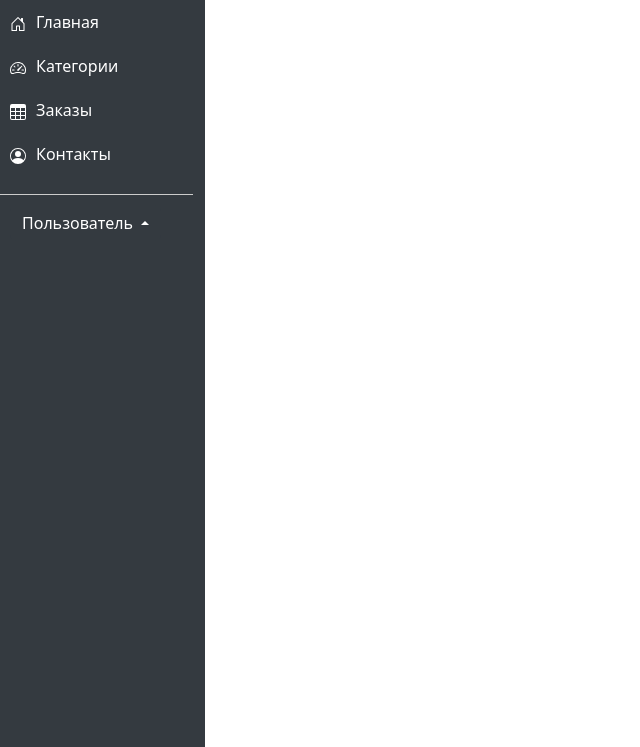
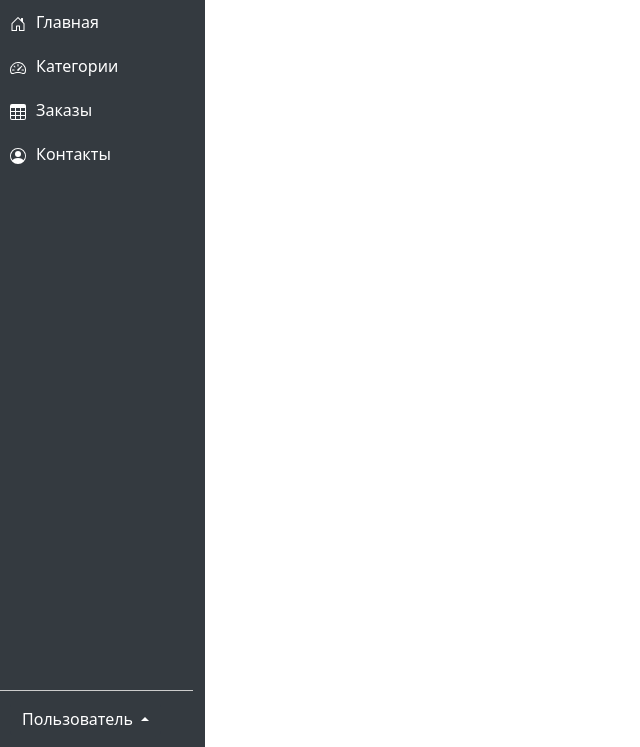
Before and after one commit to Vadimko4/HW_module6_Django_21.2, a plain HTML site: page src/index.html in a window 1280 px wide. Shown: the part 53-800 px from the top of the page, without its empty margins (0-640 px from the left). Drawn offline with Linux system fonts and the light colour scheme.

Commit message:
update index.html vertical menu done

```diff
--- a/src/index.html
+++ b/src/index.html
@@ -8,6 +8,11 @@
 </head>
 <body>
 <style>
+    html, body {
+        height: 100%;  /* Нужно для вертикального растяжения */
+        margin: 0;     /* Убираем стандартные отступы */
+        overflow: hidden; /* Скрываем скролл всего документа */
+    }
     .row {
       display: flex;
     }
@@ -63,7 +68,6 @@
               margin-top: 3px;
             }
         </style>
-        </style>
         <nav class="navbar navbar-dark">
             <ul class="navbar-nav">
                 <li class="nav-item">
@@ -98,12 +102,12 @@
         </nav>
         <style>
             .user-menu {
-              margin-top: auto;
+              margin-top: auto; /* Автоматический отступ сверху прижимает вниз */
               padding: 10px;
 
               border-top: 1px solid #ccc; /* Горизонтальная черта */
               padding-top: 10px;
-              margin-top: 10px; /* Отступ сверху для визуального разделения */
+
               color: white;
             }
             .btn-secondary {
@@ -113,7 +117,7 @@
             }
 
             .dropdown-menu {
-                background-color: #343a40; /* Темный фон для меню */
+                background-color: #495057; /* Серый фон для меню #343a40*/
                 border: none; /* Убираем границу */
             }
 
@@ -122,7 +126,7 @@
             }
 
             .dropdown-item:hover {
-                background-color: #495057; /* Цвет при наведении */
+                background-color: white; /* Цвет при наведении 495057*/
             }
         </style>
         <div class="user-menu">
```
